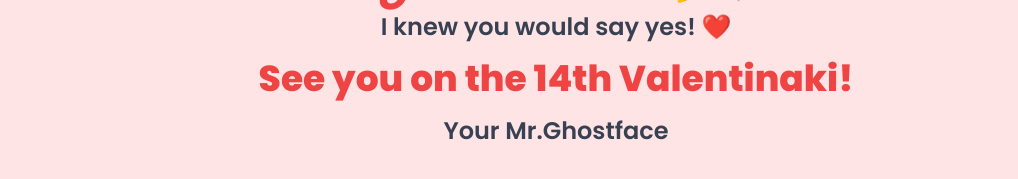
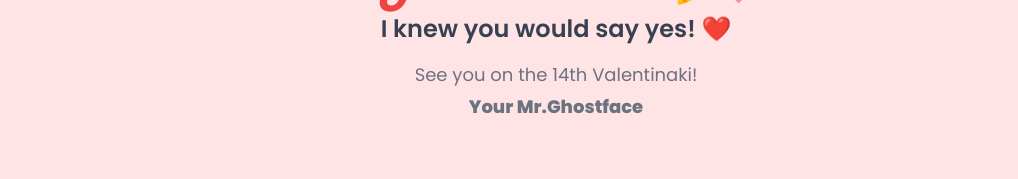
Before and after one commit to neymarjunior112025-debug/evol, a plain HTML site: page index.html in a window 1280 px wide. Both pictures are taken after a click on the button "Yes 💖". Shown: the part 533-712 px from the top of the page, without its empty margins (84-1102 px from the left). Drawn offline with nearby package versions, Linux system fonts and the light colour scheme.

Commit message:
Update index.html

```diff
--- a/index.html
+++ b/index.html
@@ -91,7 +91,7 @@
     </div>
 
     <!-- SUCCESS Container (Hidden by default) -->
-   <<div id="success-container" class="hidden flex-col items-center justify-center text-center">
+   <div id="success-container" class="hidden flex-col items-center justify-center text-center">
         <img
             src="https://media4.giphy.com/media/v1.Y2lkPTc5MGI3NjExd2IxeGlmdmIxMm4yN3k3Zzk3dmF1d3g0c2NlcWppd2V1OGQyejdodCZlcD12MV9pbnRlcm5hbF9naWZfYnlfaWQmY3Q9Zw/MDJ9IbxxvDUQM/giphy.gif"
             alt="Celebration"
@@ -99,30 +99,13 @@
         >
         <h1 class="title-font text-6xl text-red-500 mb-4">Yeaaahhh!! 🎉</h1>
         <p class="text-2xl text-gray-700 font-semibold">I knew you would say yes! ❤️</p>
-       <h1 class="text-4xl font-bold my-4 text-red-500">See you on the 14th Valentinaki!</h1>
 
-<div class="block">
-    <p class="text-2xl font-semibold text-gray-700">Your Mr.Ghostface</p>
-</div>
-   </div>
-       <!-- <p class="text-lg text-gray-500 mt-2">See you on the 14th Valentinaki!</p>
-        <p class="text-lg text-gray-500 mt-2">Your Mr.Ghostface</p>
-    </div> -->
+        <div class="mt-4">
+            <p class="text-lg text-gray-500">See you on the 14th Valentinaki!</p>
+            <p class="text-lg text-gray-500 font-bold mt-1">Your Mr.Ghostface</p>
+        </div>
+    </div>
 
-
-
-
-    <!-- <div id="success-container" class="flex-col items-center justify-center text-center flex pb-10">
-    <img src="..." class="w-400 h-225 mx-auto mb-6 rounded-lg shadow-xl">
-
-    <h1 class="title-font text-6xl text-red-500 mb-4">Yeaaahhh!! 🎉</h1>
-    <p class="text-2xl text-gray-700 font-semibold">I knew you would say yes! ❤️</p>
-
-    <div class="mt-4">
-        <p class="text-lg text-gray-500">See you on the 14th Valentinaki!</p>
-        <p class="text-lg text-gray-500 font-bold mt-1">Your Mr.Ghostface</p>
-    </div>
-</div> -->
 
     <script>
         let evadeCount = 0;
```
